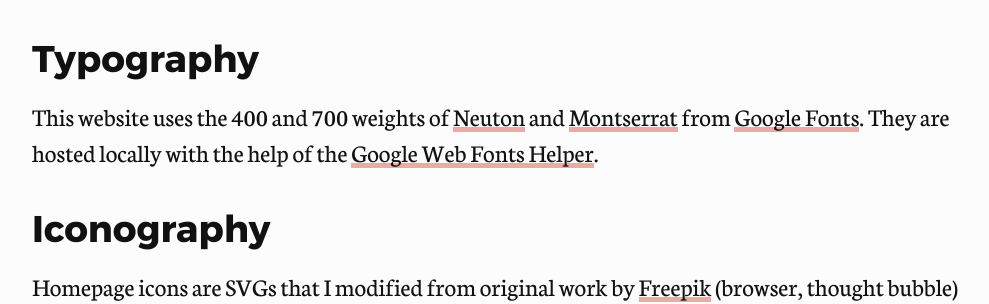
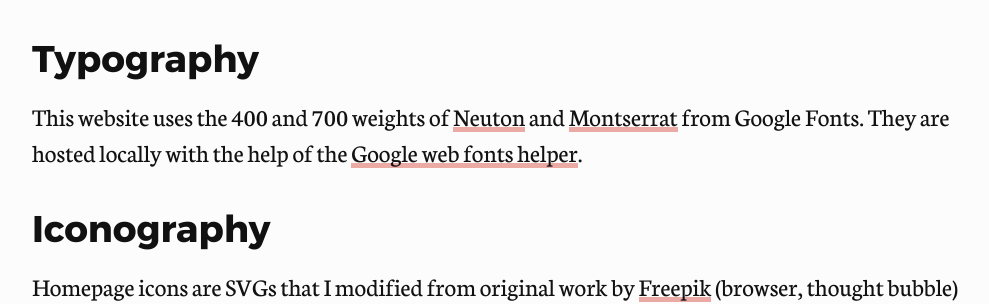
Before and after one commit to edelstone/my-website, a Jekyll site: the page built from about-this-site.html, in a window 1280 px wide and 900 px high, scrolled down 2119 px. Shown: the part 160-464 px from the top of the window, without its empty margins (144-1133 px from the left). Built offline with Jekyll 4.4.1, drawn with Linux system fonts in a browser that asks for light colours; nearby versions of some CDN libraries; library files that are not in the unit come from our copies.

Commit message:
changes links in typography section

```diff
--- a/about-this-site.html
+++ b/about-this-site.html
@@ -87,7 +87,7 @@ portfolio-title: My personal website
 
 		<h2 id="type">Typography</h2>
 
-		<p>This website uses the 400 and 700 weights of <a href="https://fonts.google.com/specimen/Neuton">Neuton</a> and <a href="https://fonts.google.com/specimen/Montserrat">Montserrat</a> from <a href="https://fonts.google.com/">Google Fonts</a>. They are hosted locally with the help of the <a href="https://google-webfonts-helper.herokuapp.com/fonts">Google Web Fonts Helper</a>.</p>
+		<p>This website uses the 400 and 700 weights of <a href="https://fonts.google.com/specimen/Neuton">Neuton</a> and <a href="https://fonts.google.com/specimen/Montserrat">Montserrat</a> from Google Fonts. They are hosted locally with the help of the <a href="https://google-webfonts-helper.herokuapp.com/fonts">Google web fonts helper</a>.</p>
 
 		<h2 id="icons">Iconography</h2>
 
```
